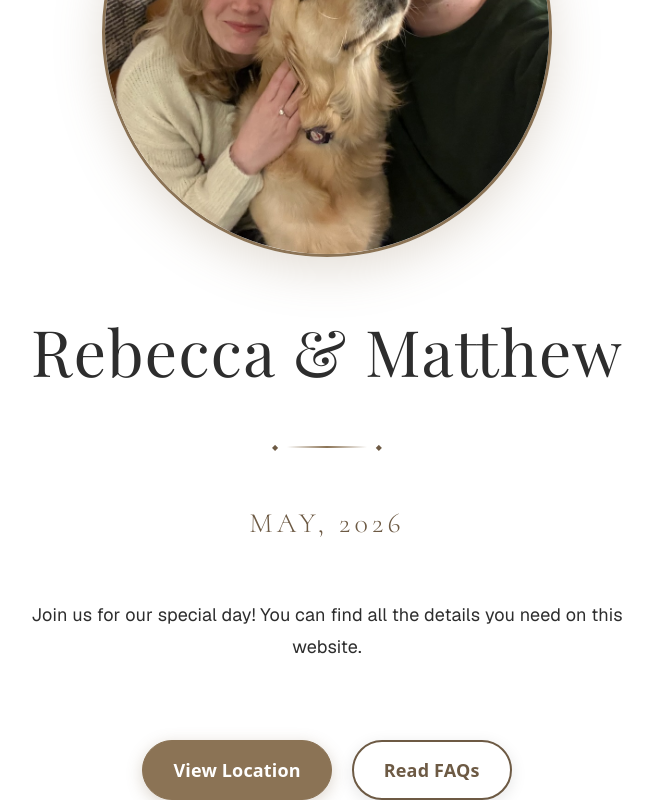
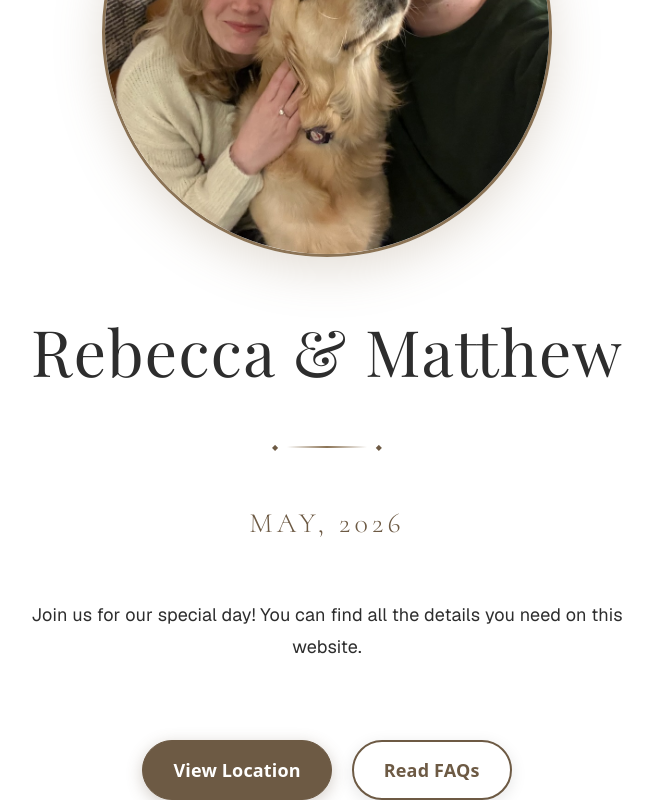
Before and after one commit to Matthew14/Wedding, a Next.js app: page / in a window 1280 px wide. Shown: the part 249-1049 px from the top of the page, without its empty margins (313-966 px from the left). Built offline with nearby package versions, Linux system fonts and the light colour scheme; no server answers; a web font is replaced by a local one.

Commit message:
fix: change homepage CTA button to gold-dark for better contrast
Improves contrast ratio from 4.48:1 to 6.57:1 (WCAG AA compliant)

```diff
--- a/src/app/page.tsx
+++ b/src/app/page.tsx
@@ -107,14 +107,14 @@ export default function HomePage() {
                                         variant="filled"
                                         className="primary-cta-button"
                                         style={{
-                                            backgroundColor: "var(--gold)",
-                                            borderColor: "var(--gold)",
+                                            backgroundColor: "var(--gold-dark)",
+                                            borderColor: "var(--gold-dark)",
                                             color: "#ffffff",
                                             borderRadius: 30,
                                             padding: "12px 30px",
                                             fontSize: "18px",
                                             fontWeight: 600,
-                                            boxShadow: "0 4px 16px rgba(139, 115, 85, 0.3)",
+                                            boxShadow: "0 4px 16px rgba(109, 90, 68, 0.3)",
                                             transition: "all 0.2s ease",
                                         }}
                                     >
```
